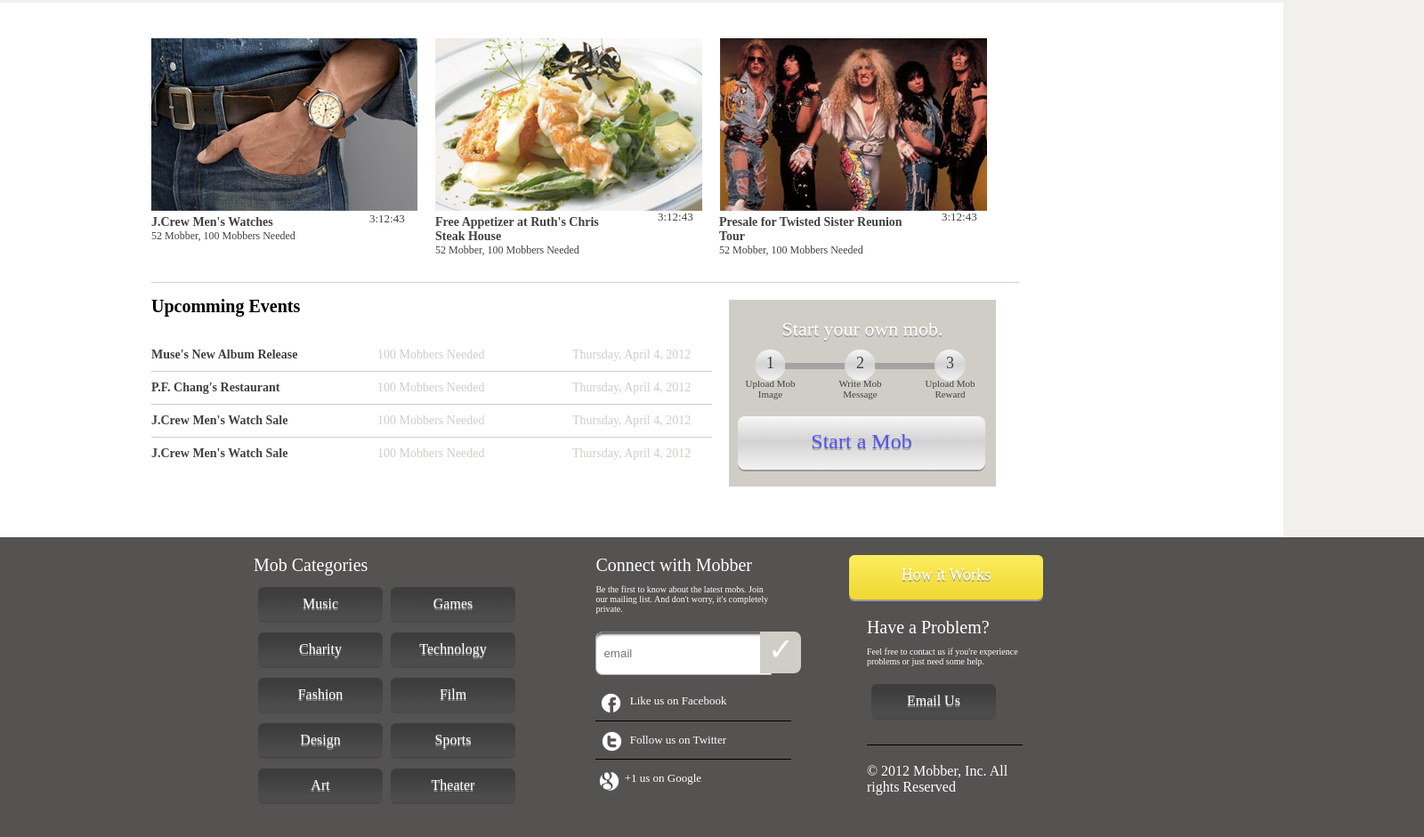
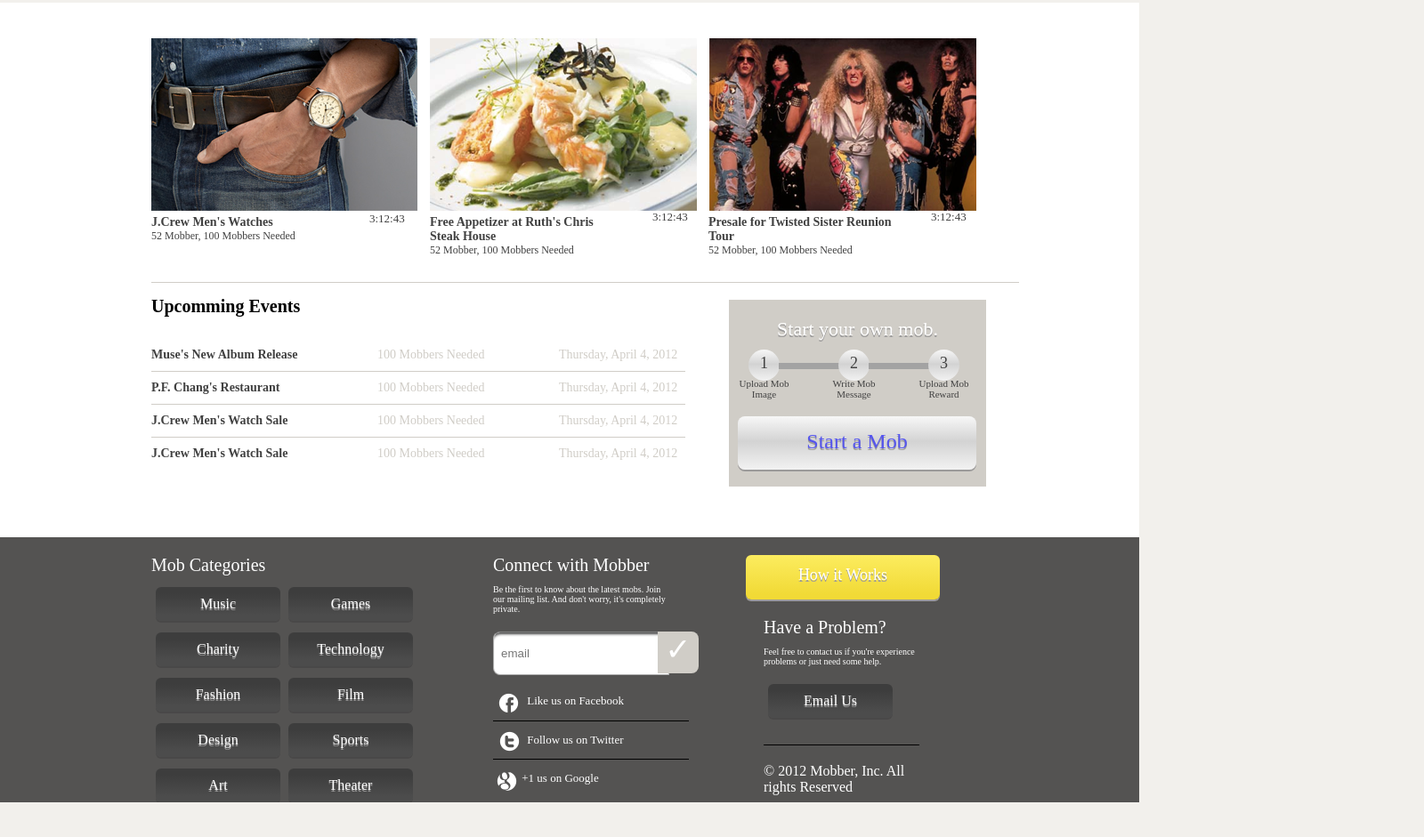
Before and after one commit to BrandonEMiller/mobber, a plain HTML site: page index.html in a window 1280 px wide. Shown: the part 765-1706 px from the top of the page at 89% size, 1600 px wide, since content can reach past the window. After the commit the page ends 1667 px from the top, so only its background shows below. Drawn offline with Linux system fonts and the light colour scheme.

Commit message:
Fixed the marginal issues

```diff
--- a/index.html
+++ b/index.html
@@ -91,7 +91,12 @@
 
     </div> <!-- end .sidebar -->
 
+    </div>
+
+
+
     <div class="submainwrap">
+    <div class="container">
 
       <div class="submainimage1">
           <img class="subimage1" src="images/watch.png">
@@ -172,19 +177,21 @@
 
       </div>
 
-    </div>
+  </div>
+
+
+
+</div>
+    </div> <!-- End submainwrap -->
 
 
 
 
-    </div> <!-- End submainwrap -->
-
-
-  </div>
-
 </body>
 
   <div class="footer1">
+
+    <div class="container">
         <div class="footerbuttonssection">
 
           <div class="categories">Mob Categories</div>
@@ -244,10 +251,9 @@
 
       <div class="copyrightline">© 2012 Mobber, Inc. All rights Reserved </div>
       </div>
-
+    </div>
     </div> <!-- footer1 end -->
 
 
 
-<!-- </body> -->
 </html>
--- a/styles.css
+++ b/styles.css
@@ -302,25 +302,26 @@
 }
 /*end of sidebar*/
 
+
 .submainwrap {
+/*  margin: 0;*/
+  min-width: 940px;
   margin: 0 auto;
- min-width: 1600px;
-  margin-left: -328px;
-  background: white;
+  background: white repeat-x;
   font-family: Futura;
-  display: inline-block;
 }
 
 .submainimage1 {
-  width: 315px;
+  position: relative;
+  width: 309px;
   display: inline-block;
   color: black;
-  margin-left: 328px;
+  margin-left: 0px;
   margin-top: 40px;
 }
 
 .submainimage {
-  width: 315px;
+  width: 309px;
   margin-top: 40px;
   display: inline-block;
   color: black;
@@ -345,7 +346,7 @@
 }
 
 .subevents {
-  margin-left: 328px;
+  margin-left: 0px;
   width: 645px;
   display: inline-block;
 }
@@ -393,7 +394,7 @@
 .subeventtext{
   display: inline-block;
   font-size: 14px;
-  width: 215px;
+  width: 200px;
   margin-bottom: 10px;
   color: #D0CDC7;
 }
@@ -401,14 +402,14 @@
 .subeventtexttime{
   display: inline-block;
   font-size: 14px;
-  width: 152px;
+  width: 160px;
   margin-bottom: 10px;
   color: #D0CDC7;
 }
 
 .subeventborder {
   height: 1px;
-  width: 630px;
+  width: 600px;
   background: #D0CDC7;
   margin-bottom: 10px;
 }
@@ -416,7 +417,7 @@
 .startmobbox {
   margin-top: 10px;
   height: 210px;
-  width: 300px;
+  width: 289px;
   background: #D0CDC7;
   display: inline-block;
   margin-bottom: 57px;
@@ -438,7 +439,7 @@
   width: 35px;
   border-radius: 100px;
   background: linear-gradient(to bottom, rgba(247,247,247,1) 0%,rgba(211,211,211,1) 47%,rgba(242,242,242,1) 100%); /* W3C */
-  margin-left: 29px
+  margin-left: 22px
 }
 
 .numbercircledigit {
@@ -478,7 +479,7 @@
 }
 
 .startmobbutton {
-  width: 278px;
+  width: 268px;
   height: 60px;
   display: inline-block;
  background: linear-gradient(to bottom, rgba(247,247,247,1) 0%,rgba(211,211,211,1) 47%,rgba(242,242,242,1) 100%); /* W3C */
@@ -498,15 +499,20 @@
 }
 
 .footer1 {
-    display: inline-block;
+/*    display: inline-block;
     height: 340px;
-   min-width: 1600px;
+   min-width: 940px;
    margin: 0 auto;
    /*margin-left: -250px;
    margin-top: 200px;*/
+ min-width: 940px;
+ width: 100%;
+  margin-left: 0px;
 
+  font-family: Futura;
+  display: inline-block;
 
-  background: url(images/footer1.png) repeat-x top left;
+  background: url(images/footer1.png) repeat-x;
 }
 
 .footerbuttonssection {
@@ -514,7 +520,7 @@
   display: inline-block;
   color:white;
   font-family: Futura;
-  margin-left: 285px;
+
 
 
 }
```
Also changed, not shown: 2 other files.
